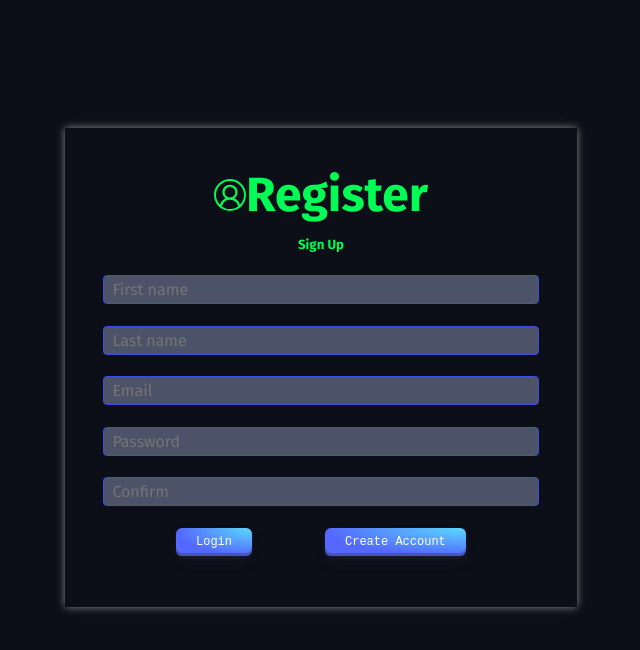
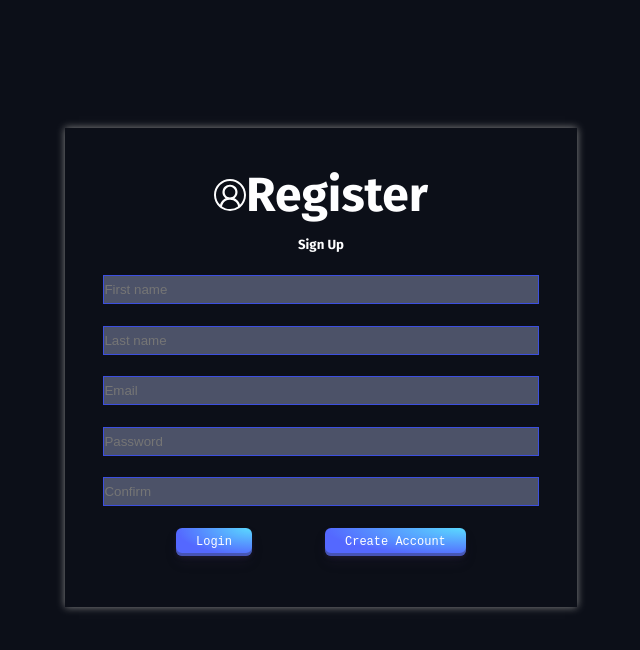
Before and after one commit to devingdaniels/listify_2.0, a React (Create React App) app in the folder frontend/: page /register in a window 1280 px wide. Shown: the top 650 px of the page, without its empty margins (319-959 px from the left). Built offline with nearby package versions, Linux system fonts and the light colour scheme.

Commit message:
Clean code

```diff
--- a/frontend/src/App.css
+++ b/frontend/src/App.css
@@ -1,29 +1,19 @@
 @import url("https://fonts.googleapis.com/css2?family=Fira+Sans:ital,wght@0,100;0,200;0,300;0,400;0,500;0,600;0,700;0,800;0,900;1,100;1,200;1,300;1,400;1,500;1,600;1,700;1,800;1,900&display=swap");
+
+/*-------------------------------------- VARIABLES  --------------------------------------*/
 
 /*-------------------------------------- GLOBAL  --------------------------------------*/
 * {
   box-sizing: border-box;
   padding: 0;
   margin: 0;
-  color: rgb(0, 252, 84);
-  pointer-events: all;
 }
 
 body {
   background-color: rgb(12, 15, 24);
   font: 1rem;
   font-family: "Fira Sans", sans-serif;
-}
-
-input {
-  font-size: 16px;
-  font-size: max(16px, 1em);
-  font-family: inherit;
-  padding: 0.25em 0.5em;
-  background-color: #fff;
-  border: 2px solid black;
-  border-radius: 4px;
-  cursor: pointer;
+  color: rgb(254, 254, 255);
 }
 
 button {
@@ -32,7 +22,6 @@ button {
 }
 
 /*-------------------------------------- HEADER COMPONENT  --------------------------------------*/
-
 .header {
   display: flex;
   justify-content: space-between;
@@ -154,6 +143,12 @@ button {
   transform: translateY(2px);
 }
 
+/*-------------------------------------- DASHBOARD COMPONENT (PAGE)  --------------------------------------*/
+
+.dashboardContainer {
+  padding: 1%;
+}
+
 /*-------------------------------------- PROJECT FORM  --------------------------------------*/
 
 .project-form-container {
@@ -168,12 +163,11 @@ button {
   background-color: #2801d2;
   border: none;
   color: white;
-  padding: 8px 16px;
+  padding: 8px 8px;
   text-align: center;
   text-decoration: none;
-  display: inline-block;
   font-size: 16px;
-  margin: 10px 2px;
+  margin: 10px 0;
   cursor: pointer;
   border-radius: 8px;
   box-shadow: 0 4px 8px 0 rgba(0, 0, 0, 0.2);
@@ -181,13 +175,7 @@ button {
 }
 
 .project-form-container button:hover {
-  background-color: #3e8e41;
-}
-
-/*-------------------------------------- DASHBOARD COMPONENT (PAGE)  --------------------------------------*/
-
-.dashboardContainer {
-  padding: 1%;
+  transform: translateY(-3px);
 }
 
 /*-------------------------------------- PROJECT CARD COMPONENT --------------------------------------*/
```
Also changed, not shown: frontend/src/pages/Register.js (+6 -8 lines).
